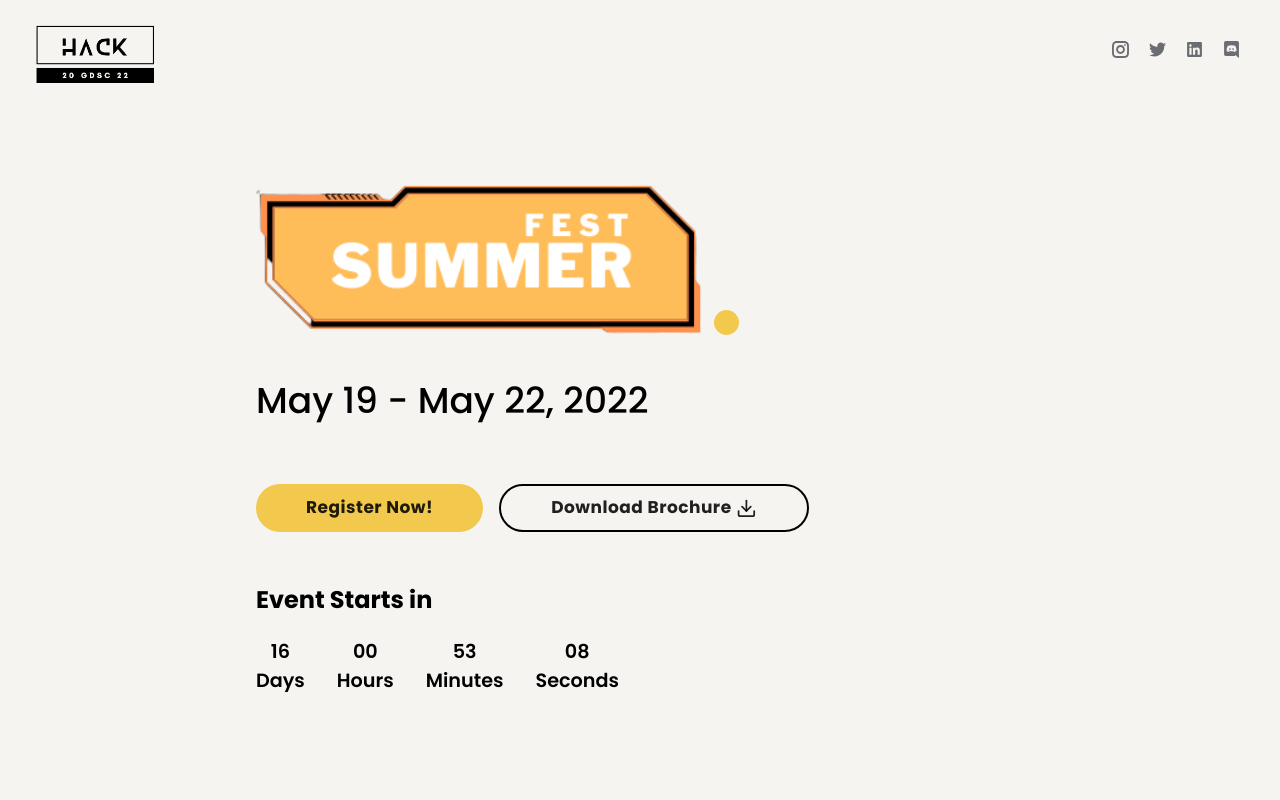
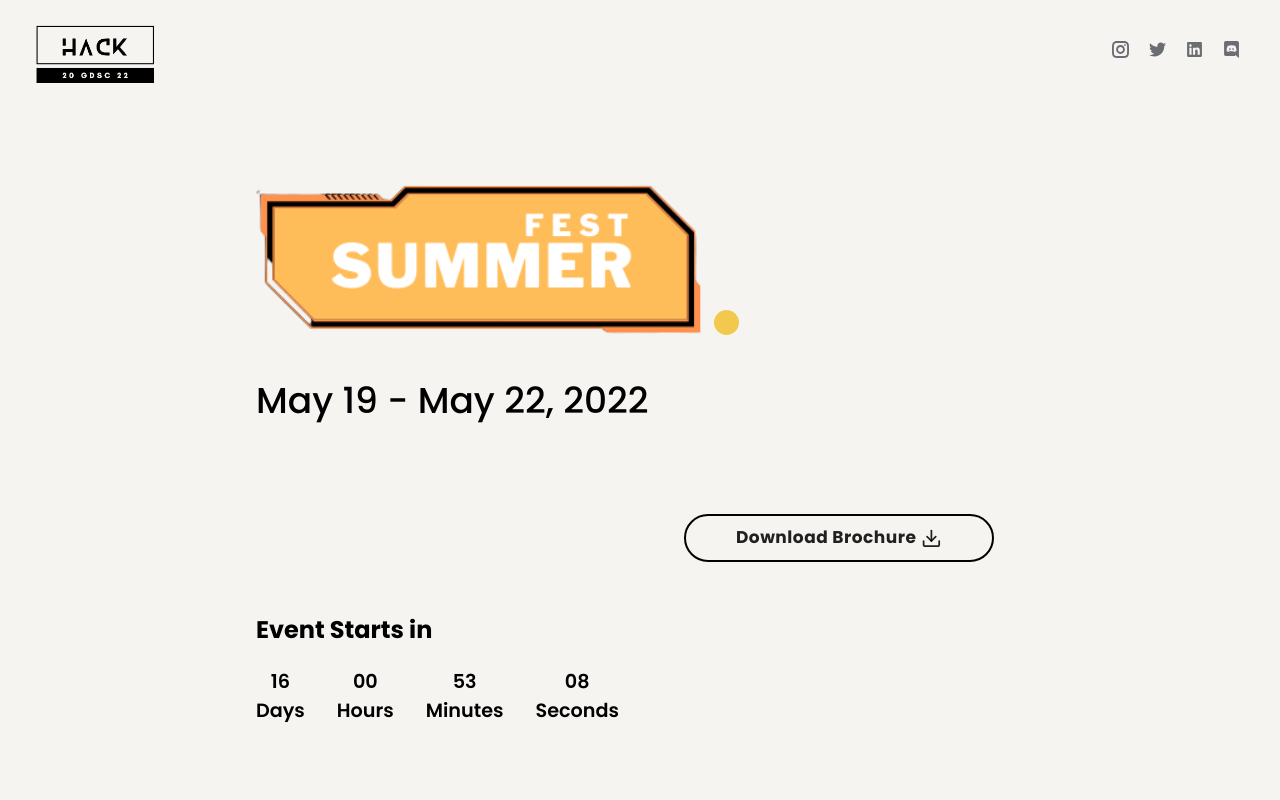
Before and after one commit to GDGCVITBHOPAL/summerfest, a React (Create React App) app: page / in a window 1280 px wide. Shown: the top 800 px of the page. Built offline with nearby package versions, Linux system fonts and the light colour scheme.

Commit message:
feat: devfolio register button integration

```diff
--- a/src/components/Events.js
+++ b/src/components/Events.js
@@ -8,7 +8,7 @@ const Events = () => {
       <p className="upcoming">Upcoming Events</p>
       {eventsDataArr.map((event) => {
         return (
-          <div class="card">
+          <div className="card">
             <div>
               <h1>{event.title}</h1>
               <div className="description-card">
--- a/src/pages/HomePage.css
+++ b/src/pages/HomePage.css
@@ -40,9 +40,9 @@
   font-family: "Poppins";
   font-size: 17px;
   font-weight: bold;
-  background-color: #f2c94c;
+  background-color: transparent !important;
   padding: 10px 50px;
-  border-radius: 25px;
+  /* border-radius: 25px; */
   margin-top: 50px;
   margin-bottom: 0px !important;
   box-shadow: none;
--- a/src/pages/HomePage.js
+++ b/src/pages/HomePage.js
@@ -7,6 +7,18 @@ import { FiDownload } from "react-icons/fi";
 import logoSummerfest from "../components/summerfest_logos_edit1.png";
 
 function HomePage(props) {
+
+  React.useEffect(() => {
+    const script = document.createElement('script');
+    script.src = 'https://apply.devfolio.co/v2/sdk.js';
+    script.async = true;
+    script.defer = true;
+    document.body.appendChild(script);
+    return () => {
+      document.body.removeChild(script);
+    }
+  }, []);
+
   return (
     <div>
       <PageHeader />
@@ -21,8 +33,16 @@ function HomePage(props) {
         {/* <a style={{textDecoration: "none" }}href="https://tinyurl.com/hd-hacker-guide" target="_blank" rel="noopener noreferrer"> */}
         {/* Make clicking this scroll to register section */}
         <div className="home-buttons-container">
+          {/* <Fab variant={"extended"} className={"home-button"}>
+            Register Now!
+          </Fab> */}
           <Fab variant={"extended"} className={"home-button"}>
-            Register Now!
+            <div
+              className="apply-button"
+              data-hackathon-slug="hackgdsc.devfolio.com"
+              data-button-theme="light"
+              style={{height: "44px", width: "312px"}}
+            ></div>
           </Fab>
           <a href="/brochure.pdf" target="_blank" rel="noreferrer">
             <Fab variant={"extended"} className={"home-button home-brochure"}>
--- a/src/pages/sections/BottomInfo.css
+++ b/src/pages/sections/BottomInfo.css
@@ -36,14 +36,14 @@
 }
 
 .MuiButtonBase-root.MuiFab-root.home-button {
-    font-family: 'Poppins';
+    font-family: "Poppins";
     font-size: 17px;
     font-weight: bold;
-    background-color: #F2C94C;
+    background-color: transparent !important;
     padding: 10px 50px;
-    border-radius: 25px;
-    margin-top: 20px;
-    margin-bottom: 30px;
+    /* border-radius: 25px; */
+    margin-top: 50px;
+    margin-bottom: 0px !important;
     box-shadow: none;
     text-transform: none;
 }
--- a/src/pages/sections/BottomInfo.js
+++ b/src/pages/sections/BottomInfo.js
@@ -4,20 +4,33 @@ import "../Sections.css";
 import "./BottomInfo.css";
 
 function BottomInfo(props) {
+
+  React.useEffect(() => {
+    const script = document.createElement('script');
+    script.src = 'https://apply.devfolio.co/v2/sdk.js';
+    script.async = true;
+    script.defer = true;
+    document.body.appendChild(script);
+    return () => {
+      document.body.removeChild(script);
+    }
+  }, []);
+
   return (
     <div className={"section"}>
       <div className={"bottom-container"}>
         <div id="make-impact">Make Impact</div>
-        <a
-          style={{ textDecoration: "none" }}
-          href="/"
-          target="_blank"
-          rel="noopener noreferrer"
-        >
+          {/* <Fab variant={"extended"} className={"home-button"}>
+            Apply Now!
+          </Fab> */}
           <Fab variant={"extended"} className={"home-button"}>
-            Apply Now!
+            <div
+              className="apply-button"
+              data-hackathon-slug="hackgdsc.devfolio.com"
+              data-button-theme="light"
+              style={{height: "44px", width: "312px"}}
+            ></div>
           </Fab>
-        </a>
         <div id="shadow"></div>
       </div>
     </div>
--- a/src/pages/sections/Speakers.js
+++ b/src/pages/sections/Speakers.js
@@ -5,11 +5,11 @@ function Speakers(props) {
   return (
     <div className={"section"}>
       <div className={"section-page-container"}>
-        <div className={"section-content-container"}>
+        <div className={"section-content-container"} style={{marginTop:"20vh", marginBottom:"10vh", width:"80vw"}}>
           <div className={"section-header-sponsor"}>Sponsors</div>
           {/* <p className={"speaker-intro"}>Coming soon</p> */}
           <p style={{ fontSize: "1.3rem" }}></p>
-          <div className={"speakers"}>
+          <div className={"speakers"} style={{marginTop: "30px"}}>
             <SpeakerSlider />
           </div>
         </div>
```
